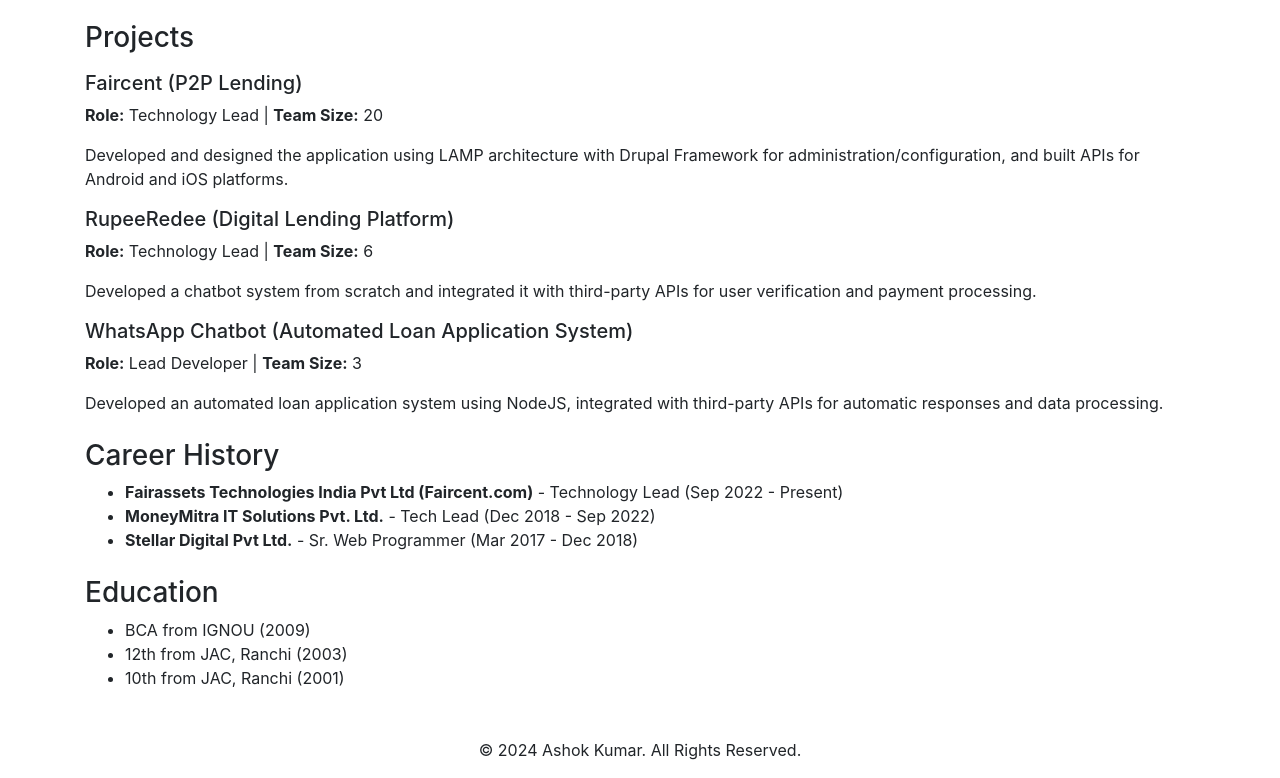
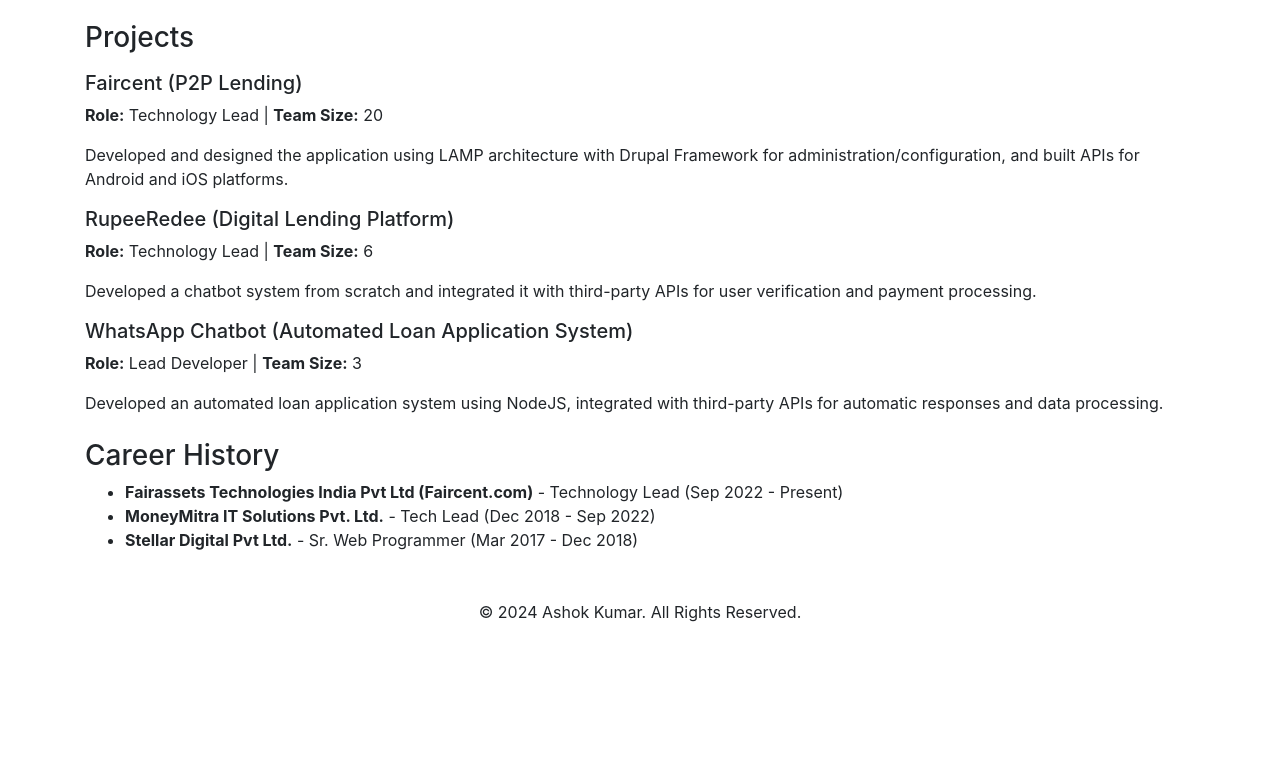
Before and after one commit to pdashoka/profile, a plain HTML site: page index.html in a window 1280 px wide. Shown: the part 558-1336 px from the top of the page. After the commit the page ends 1198 px from the top, so only its background shows below. Drawn offline with nearby package versions, Linux system fonts and the light colour scheme.

Commit message:
Update index.html

```diff
--- a/index.html
+++ b/index.html
@@ -65,16 +65,7 @@
             </ul>
         </div>
 
-        <div class="mt-4">
-            <h3>Education</h3>
-            <ul>
-                <li>BCA from IGNOU (2009)</li>
-                <li>12th from JAC, Ranchi (2003)</li>
-                <li>10th from JAC, Ranchi (2001)</li>
-            </ul>
-        </div>
-
-        <footer class="text-center mt-5">
+      <footer class="text-center mt-5">
             <p>© 2024 Ashok Kumar. All Rights Reserved.</p>
         </footer>
     </div>
```
